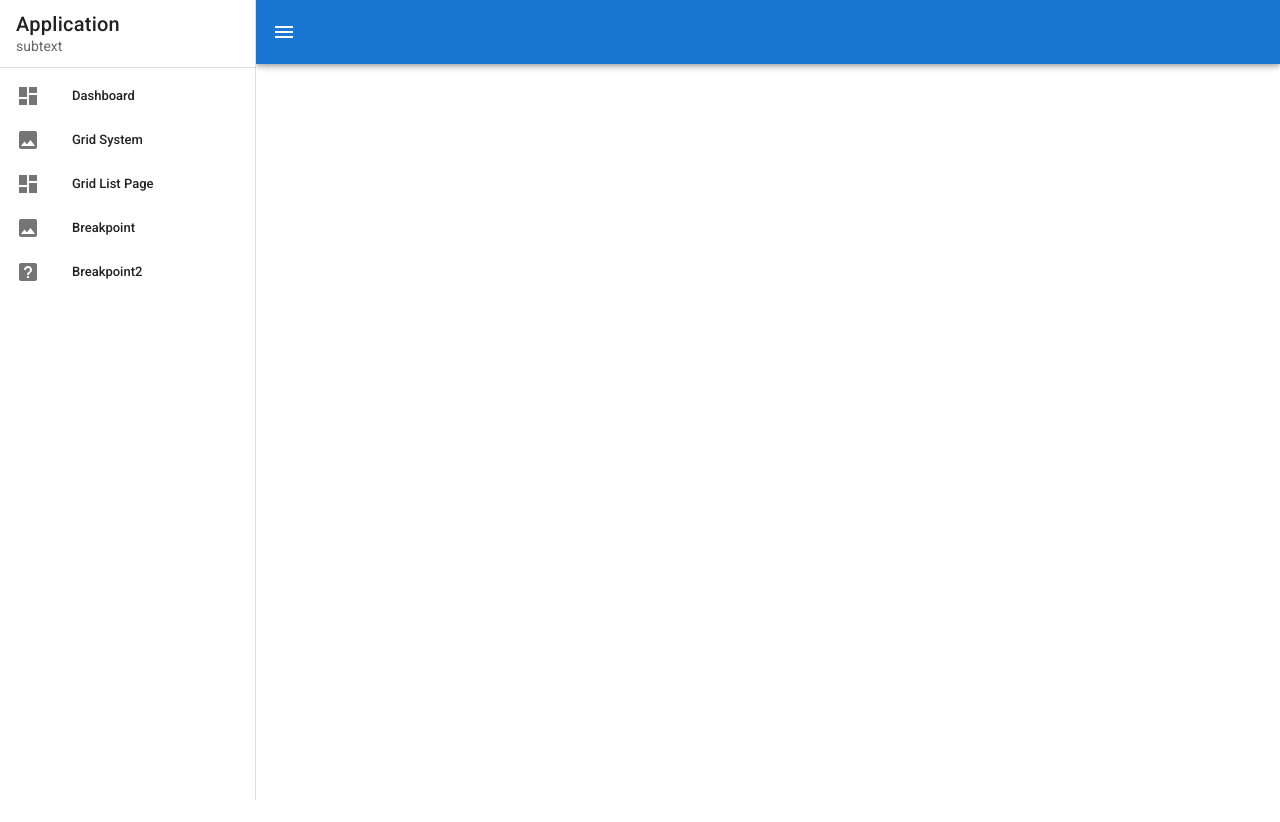
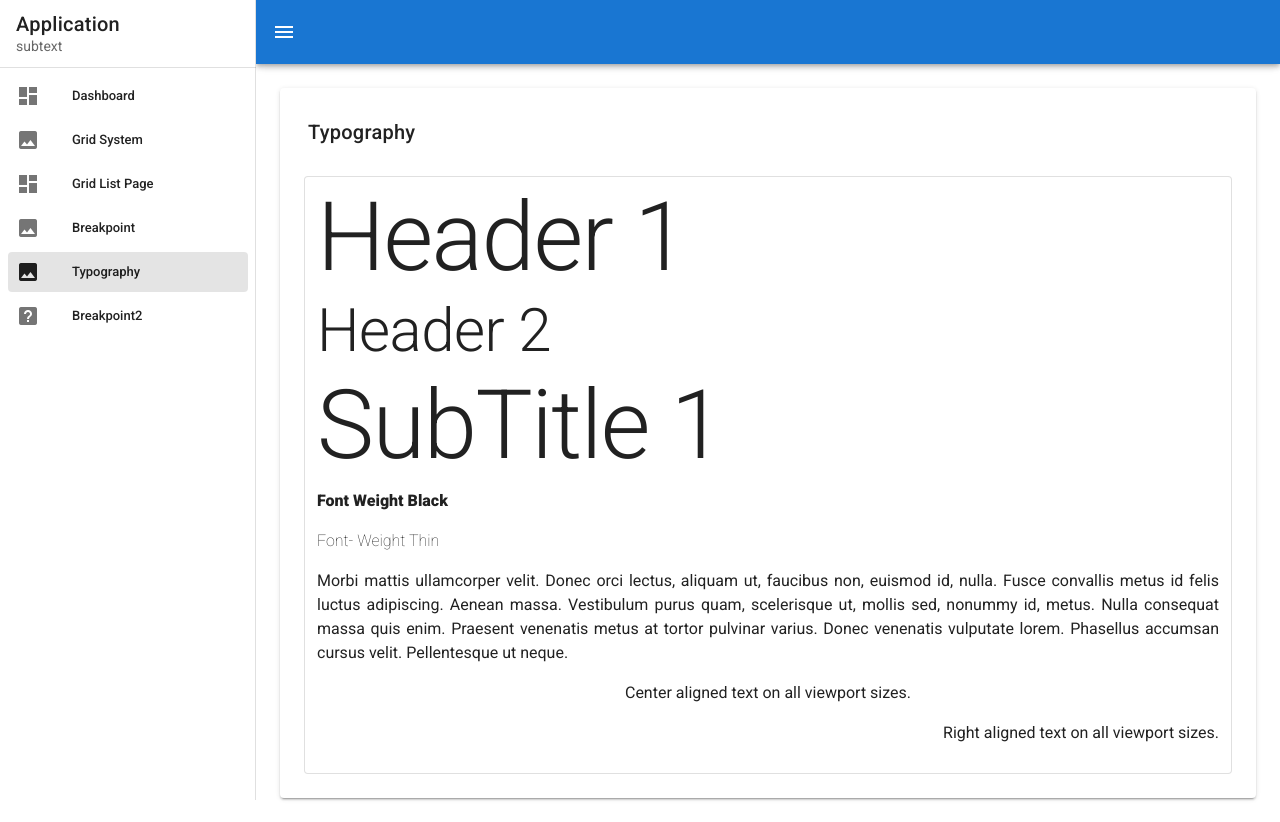
Before and after one commit to Chocobe/-Study-Vuetify, a Vue app in the folder vue-vuetify-admin/: page /typography in a window 1280 px wide. Before the commit the page ends 800 px from the top, so only its background shows below. Built offline with nearby package versions, Linux system fonts and the light colour scheme.

Commit message:
<김영우>: "11. Typography" 를 작성 하였습니다.

```diff
--- a/vue-vuetify-admin/src/App.vue
+++ b/vue-vuetify-admin/src/App.vue
@@ -65,6 +65,11 @@
 				icon: "mdi-image",
 				to: "/breakpoint",
 			},
+			{
+				title: "Typography",
+				icon: "mdi-image",
+				to: "/typography",
+			},
 
 			{
 				title: "Breakpoint2",
--- a/vue-vuetify-admin/src/router/index.js
+++ b/vue-vuetify-admin/src/router/index.js
@@ -20,6 +20,10 @@
 		path: "/breakpoint",
 		component: () => import("@/views/Breakpoint.vue"),
 	},
+	{
+		path: "/typography",
+		component: () => import("@/views/Typography.vue"),
+	},
 
 	// Breakpoint2
 	{
--- /dev/null
+++ b/vue-vuetify-admin/src/views/Typography.vue
@@ -0,0 +1,38 @@
+<template>
+	<v-container>
+		<v-card class="pa-3">
+			<v-card-title> Typography </v-card-title>
+
+			<v-container>
+				<v-card class="pa-3" outlined>
+					<p class="text-h1">Header 1</p>
+					<p class="text-h2">Header 2</p>
+
+					<p class="text-h3 text-sm-h1">SubTitle 1</p>
+
+					<p class="font-weight-black">Font Weight Black</p>
+					<p class="font-weight-thin">Font- Weight Thin</p>
+
+					<p class="text-justify">
+						Morbi mattis ullamcorper velit. Donec orci lectus, aliquam ut,
+						faucibus non, euismod id, nulla. Fusce convallis metus id felis
+						luctus adipiscing. Aenean massa. Vestibulum purus quam, scelerisque
+						ut, mollis sed, nonummy id, metus. Nulla consequat massa quis enim.
+						Praesent venenatis metus at tortor pulvinar varius. Donec venenatis
+						vulputate lorem. Phasellus accumsan cursus velit. Pellentesque ut
+						neque.
+					</p>
+
+					<p class="text-center">Center aligned text on all viewport sizes.</p>
+					<p class="text-right">Right aligned text on all viewport sizes.</p>
+				</v-card>
+			</v-container>
+		</v-card>
+	</v-container>
+</template>
+
+<script>
+export default {};
+</script>
+
+<style></style>
```
Also changed, not shown: 1 other file (tests, documents, lock files or other folders).
